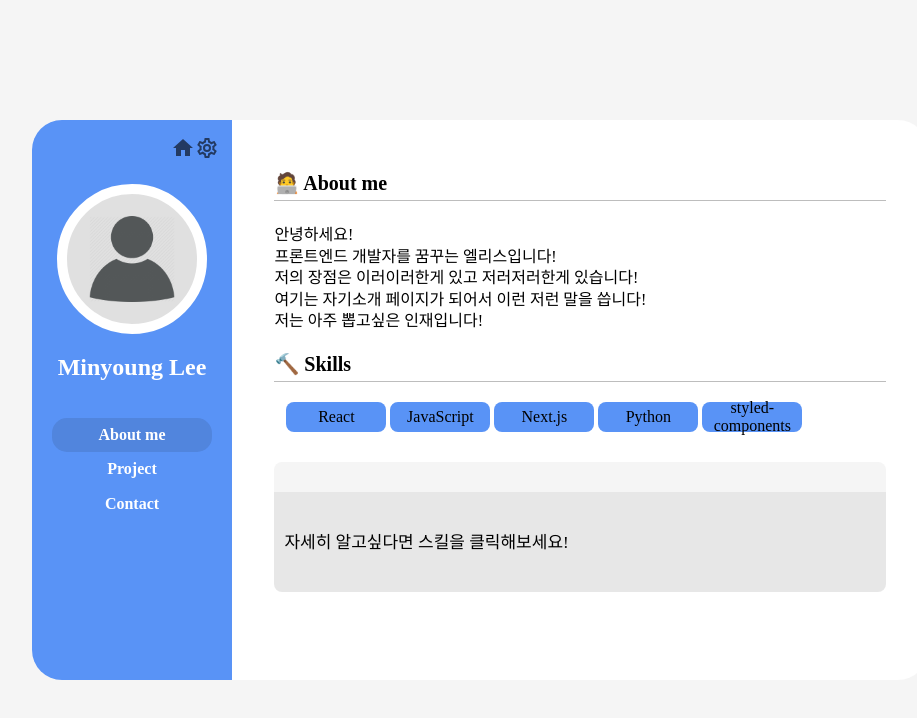
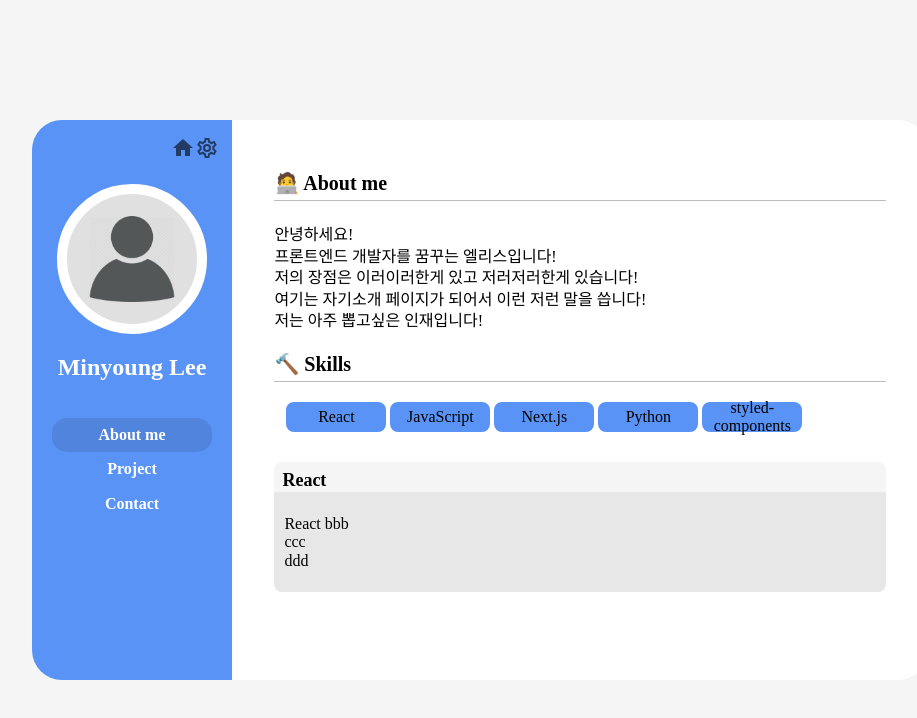
Before and after one commit to kkonieo/ts_shampoo, a React (Create React App) app: page /1 in a window 1280 px wide. Shown: the top 718 px of the page, without its empty margins (160-1077 px from the left). Built offline with nearby package versions, Linux system fonts and the light colour scheme; a web font is replaced by a local one.

Commit message:
Feat : Skill 세부 사항 컴포넌트 (후보2) 임시 작성

```diff
--- a/src/components/about-me/SkillsDetail.tsx
+++ b/src/components/about-me/SkillsDetail.tsx
@@ -4,13 +4,15 @@ import { aboutMeProps } from 'AboutMePageModuel';
 const SkillsDetail = ({ skillTitles, skillDescribes }: aboutMeProps.SkillsProps) => {
     return (
         <Div>
-            <DetailTitle>{skillTitles}</DetailTitle>
+            <DetailTitle>{skillTitles === '' ? 'My Skill' : skillTitles}</DetailTitle>
             <DetailContentsArea>
                 {/* 클릭시에 바뀌도록 구현 예정*/}
                 {skillTitles === '' ? (
                     <EmptyDetail>자세히 알고싶다면 스킬을 클릭해보세요!</EmptyDetail>
+                ) : skillDescribes !== undefined ? (
+                    skillDescribes.map((item, idx) => <DetailContentItem key={idx}>{item}</DetailContentItem>)
                 ) : (
-                    skillDescribes.map((item, idx) => <DetailContentItem key={idx}>{item}</DetailContentItem>)
+                    ''
                 )}
             </DetailContentsArea>
         </Div>
--- /dev/null
+++ b/src/components/about-me/Skills_test.tsx
@@ -0,0 +1,57 @@
+import React, { useEffect, useState } from 'react';
+import styled from 'styled-components';
+import SubTitle from '../SubTitle';
+import SkillsDetail from './SkillsDetail';
+import SkillTag from './SkillTag';
+
+const SkillsTest = () => {
+    //유저의 스킬
+    const tmpSkillTitles: string[] = ['React', 'JavaScript', 'Next.js', 'Python', 'styled-components'];
+
+    const tmpSkillDescribes: { title: string; describe: string[] }[] = [
+        { title: 'React', describe: ['React bbb', 'ccc', 'ddd'] },
+        { title: 'JavaScript', describe: ['JavaScript bbb', 'ccc', 'ddd'] },
+        { title: 'Next.js', describe: ['Next.js bbb', 'ccc', 'ddd'] },
+        { title: 'Python', describe: ['Python bbb', 'ccc', 'ddd'] },
+        { title: 'styled-components', describe: ['styled-components bbb', 'ccc', 'ddd'] },
+    ];
+
+    const onSkillClick = (e: React.SyntheticEvent<HTMLDivElement>) => {
+        console.log(e);
+    };
+
+    return (
+        <Div>
+            <SubTitle text="🔨 Skills" />
+            <TagArea>
+                {tmpSkillTitles.map((item, idx) => (
+                    <SkillTag key={idx} skill={item} onSkillClick={onSkillClick} />
+                ))}
+            </TagArea>
+            {tmpSkillTitles.map((skill, idx) => (
+                <SkillsDetail
+                    skillTitles={skill}
+                    skillDescribes={tmpSkillDescribes.find((i) => i.title === skill)?.describe}
+                />
+            ))}
+        </Div>
+    );
+};
+
+export default SkillsTest;
+
+const Div = styled.div`
+    width: 100%;
+    height: 100%;
+    display: flex;
+    flex-direction: column;
+    justify-content: center;
+`;
+
+const TagArea = styled.div`
+    padding: 10px;
+    box-sizing: border-box;
+    width: 100%;
+    display: flex;
+    flex-direction: row;
+`;
--- a/src/components/about-me/index.tsx
+++ b/src/components/about-me/index.tsx
@@ -1,3 +1,4 @@
 export { default as Summary } from './Summary';
 export { default as Skills } from './Skills';
 export { default as Resume } from './Resume';
+export { default as SkillsTest } from './Skills_test';
--- a/src/pages/nav/AboutMePage.tsx
+++ b/src/pages/nav/AboutMePage.tsx
@@ -1,6 +1,6 @@
 import styled from 'styled-components';
 import { Summary, Skills } from '../../components';
-import { Resume } from '../../components/about-me';
+import { Resume, SkillsTest } from '../../components/about-me';
 
 const AboutMePage = () => {
     //유저의 간단한 자기 소개
@@ -16,7 +16,7 @@ const AboutMePage = () => {
     return (
         <Div>
             <Summary contents={tmpContents} />
-            <Skills />
+            <SkillsTest />
             <Resume />
         </Div>
     );
```
